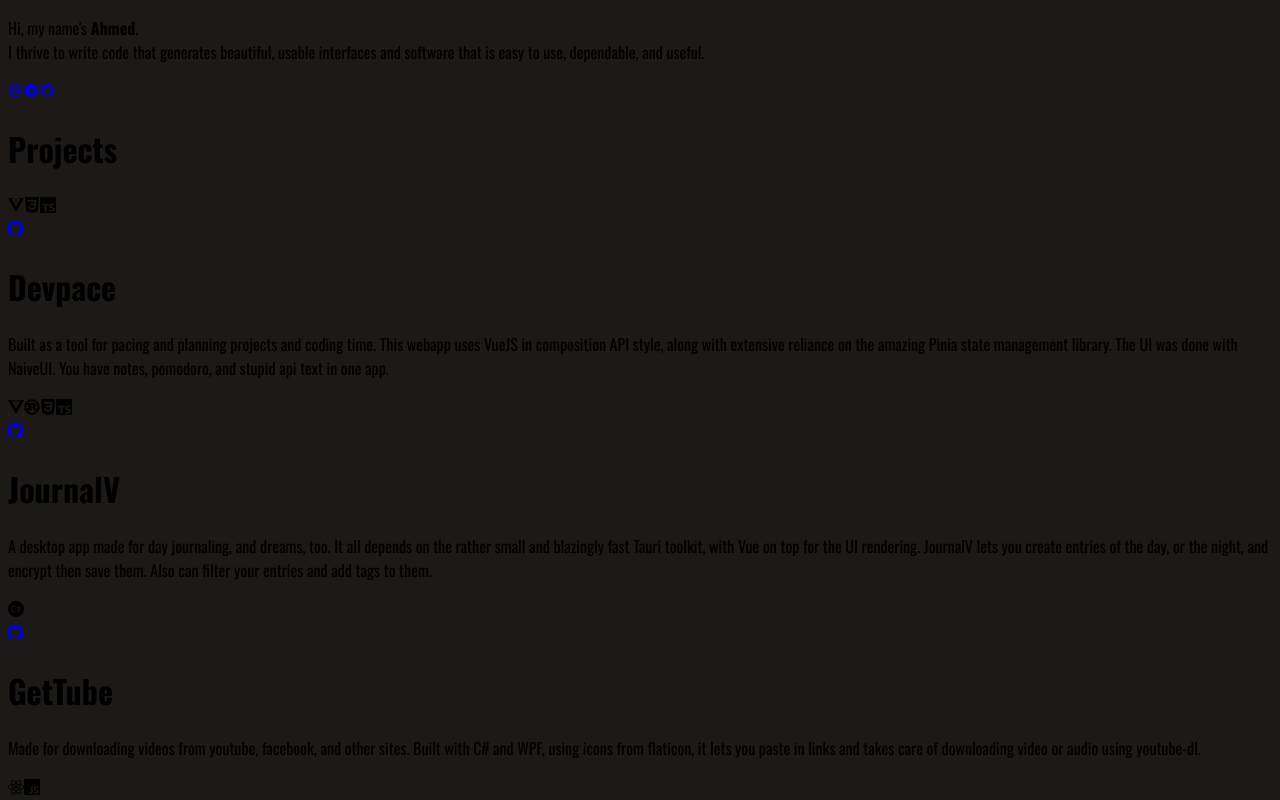
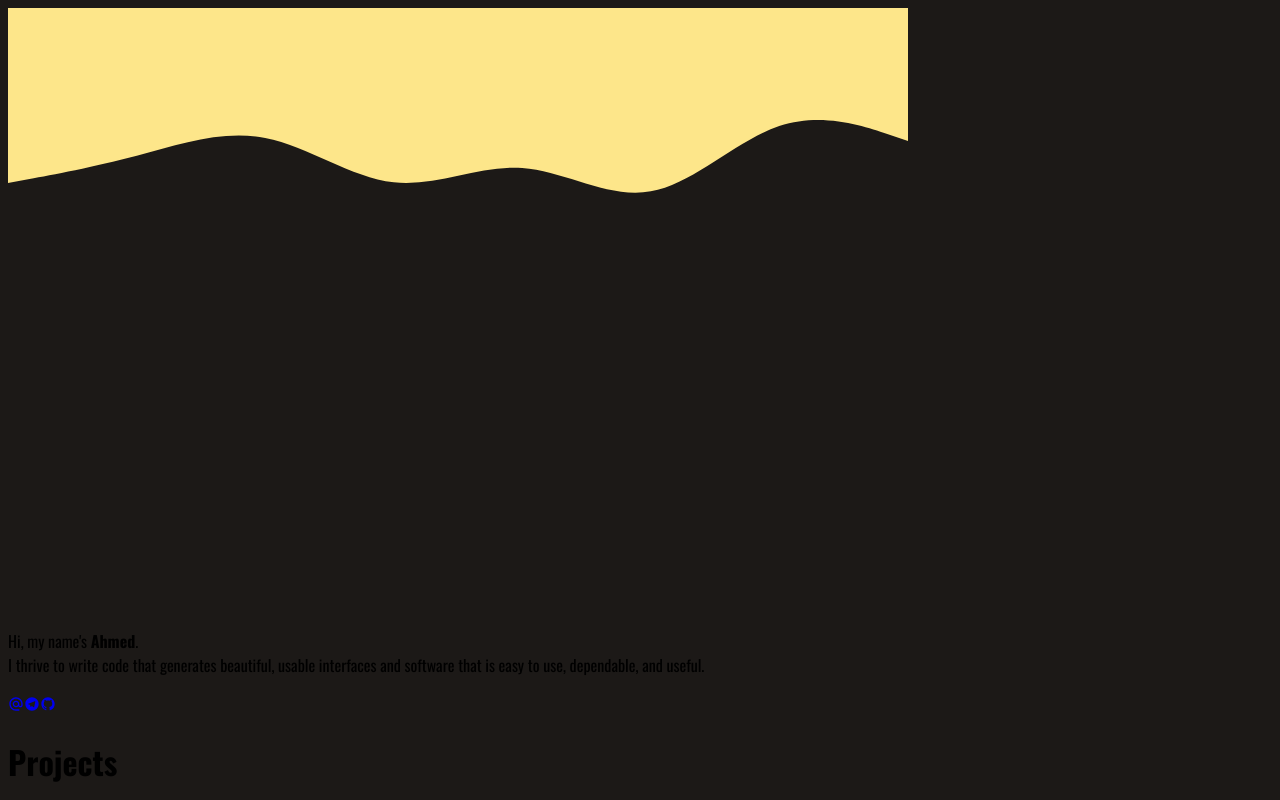
Before and after one commit to ahme-dev/portfolio, a React (Vite) app: page / in a window 1280 px wide. Shown: the top 800 px of the page. Built offline with nearby package versions, Linux system fonts and the light colour scheme.

Commit message:
Change background SVG to match new colours

```diff
--- a/src/App.tsx
+++ b/src/App.tsx
@@ -3,19 +3,16 @@ import { Home } from "./components/Home";
 import { Projects } from "./components/Projects";
 import { Skills } from "./components/Skills";
 
+import WavesImg from "./assets/waves.svg";
+
 export default function App() {
 	return (
-		<div className="bg-neutral-900 text-neutral-100 min-h-screen">
-			{/* Background
+		<div className="bg-neutral-900 text-neutral-100 min-h-screen overflow-hidden">
+			{/* Background */}
 			<img
 				className="absolute w-screen left-0 top-0 opacity-5 z-0"
-				src={WaveImg}
+				src={WavesImg}
 			/>
-			<img
-				className="fixed w-screen left-0 top-8 opacity-5 z-0"
-				src={ScatterImg}
-			/>
- 			*/}
 
 			{/* App Components */}
 			<div className="flex flex-col gap-28 md:px-32 px-6 [&>*]:z-10">
```
Also changed, not shown: src/assets/waves.svg (added).
